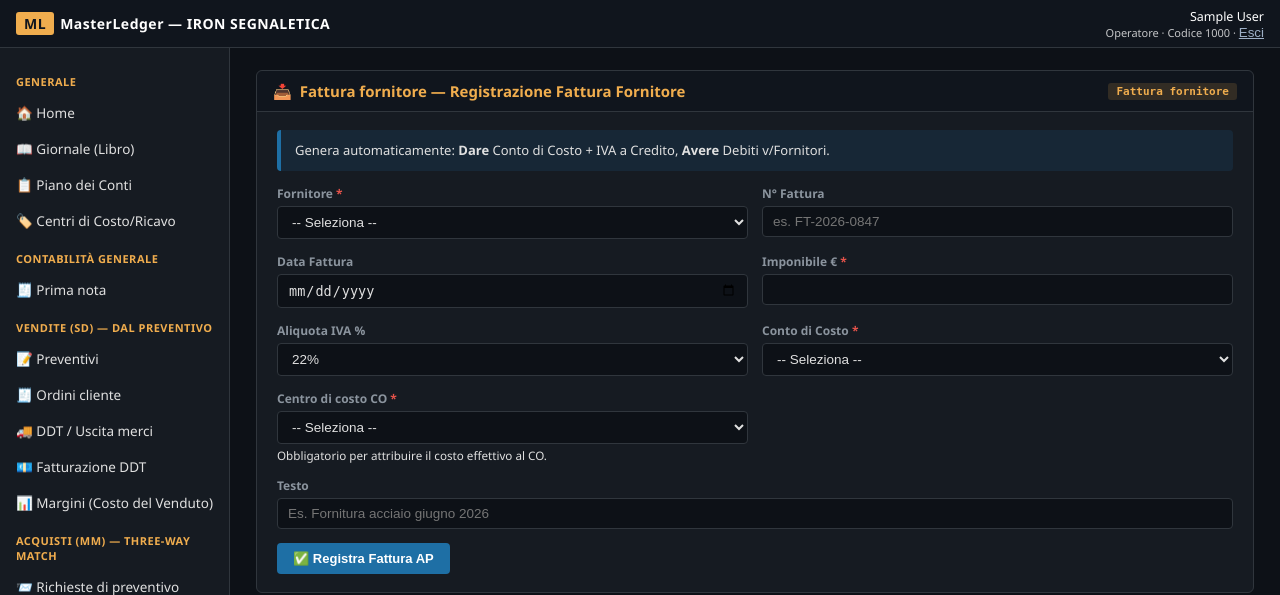
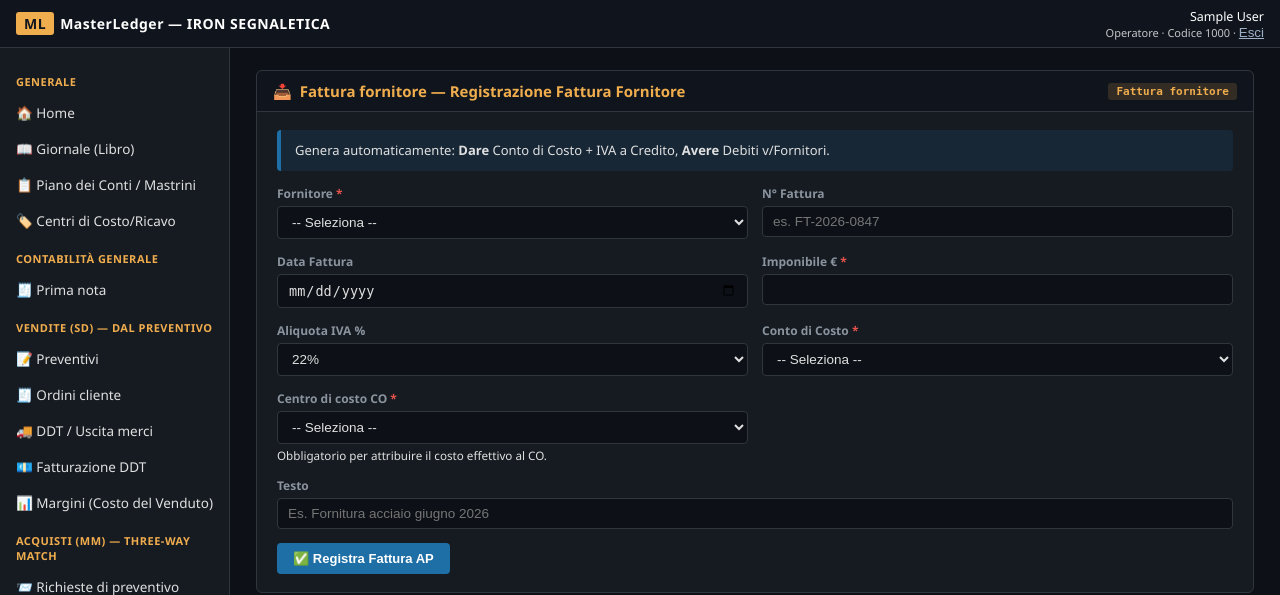
Before and after one commit to IronLogistica/MasterLedger, a Flask app: page /ap/supplier_invoice in a window 1280 px wide. Shown: the top 595 px of the page. Run offline with Flask 3, Linux system fonts and the light colour scheme; the visitor is signed in with stand-in values (Sample User, id 1); data that the repository does not hold is empty.

Commit message:
Add files via upload

```diff
--- a/templates/base.html
+++ b/templates/base.html
@@ -23,7 +23,7 @@
     <div class="sidebar-title">Generale</div>
     <a class="sidebar-link {{ 'active' if request.endpoint=='dashboard.home' }}" href="{{ url_for('dashboard.home') }}">🏠 Home</a>
     <a class="sidebar-link {{ 'active' if request.endpoint=='gl.journal_list' }}" href="{{ url_for('gl.journal_list') }}">📖 Giornale (Libro)</a>
-    <a class="sidebar-link {{ 'active' if request.endpoint=='gl.piano_conti' }}" href="{{ url_for('gl.piano_conti') }}">📋 Piano dei Conti</a>
+    <a class="sidebar-link {{ 'active' if request.endpoint=='gl.piano_conti' }}" href="{{ url_for('gl.piano_conti') }}">📋 Piano dei Conti / Mastrini</a>
     <a class="sidebar-link {{ 'active' if request.endpoint in ['gl.cost_centers_list', 'gl.cost_center_ledger'] }}" href="{{ url_for('gl.cost_centers_list') }}">🏷️ Centri di Costo/Ricavo</a>
 
     <div class="sidebar-title">Contabilità Generale</div>
```
